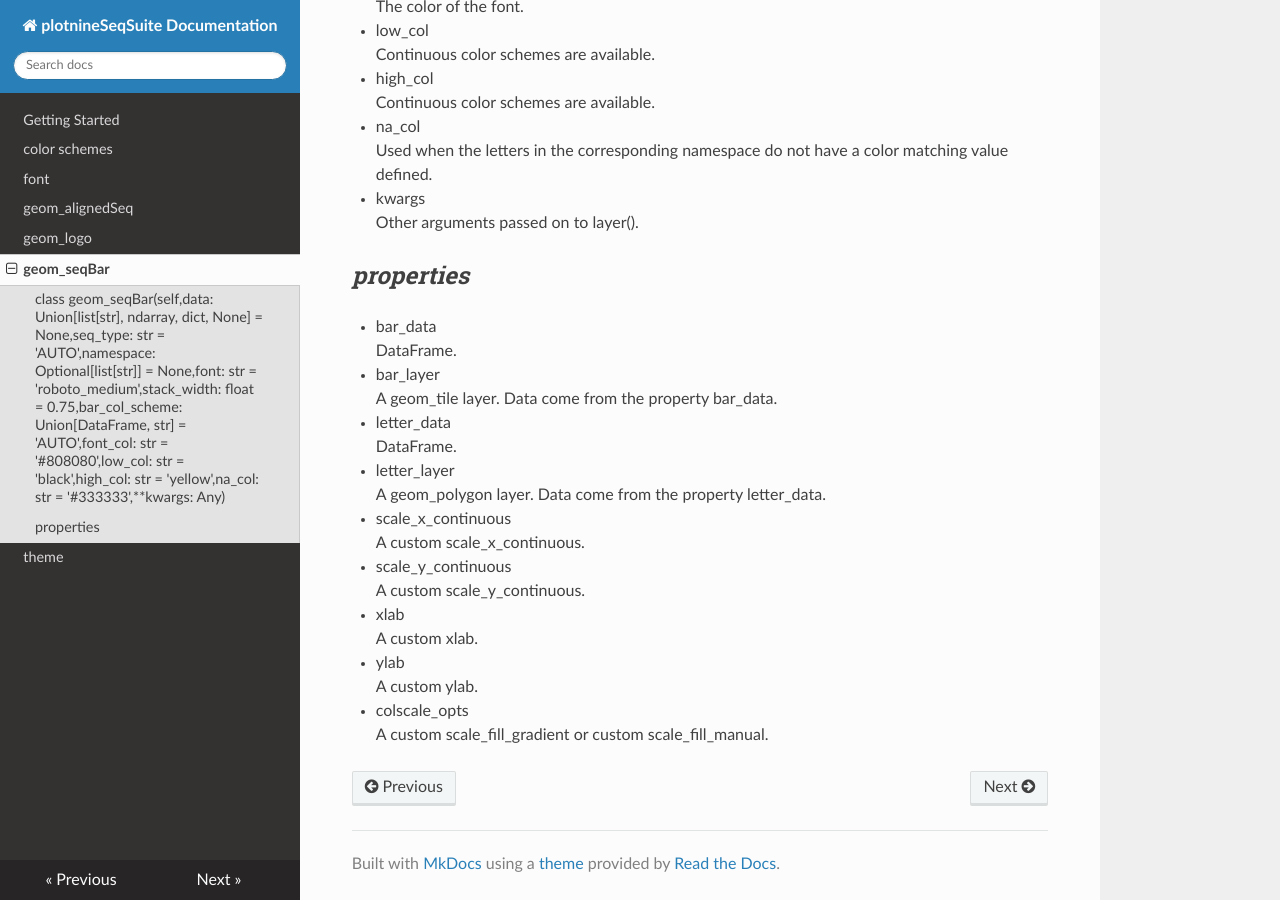
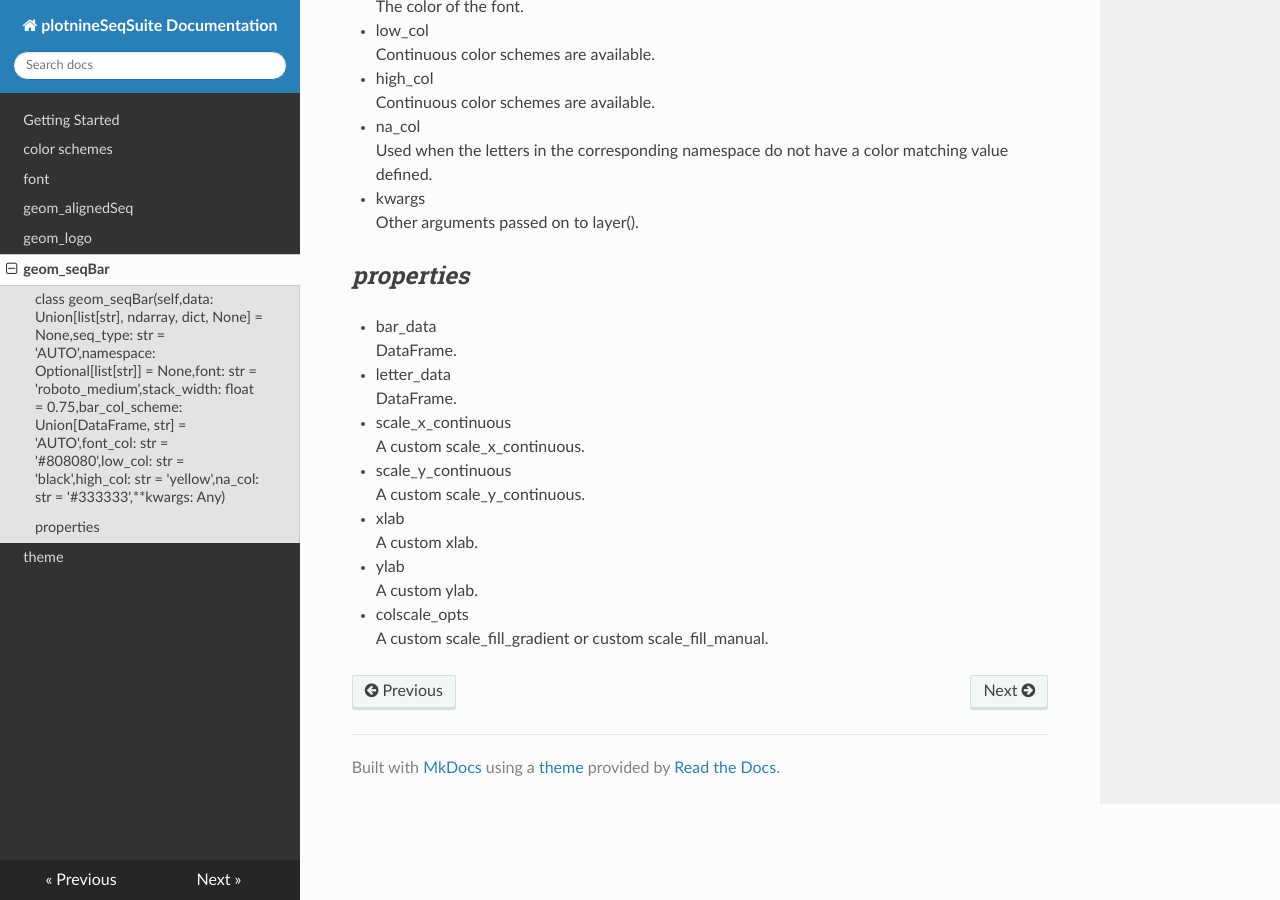
Before and after one commit to CaoTianze/plotnineseqsuite, an MkDocs documentation site: the page built from docs/geom_seqBar.md, in a window 1280 px wide and 900 px high, scrolled down 895 px. Built offline with MkDocs 1.6.1, drawn with Linux system fonts in a browser that asks for light colours; nearby versions of some CDN libraries.

Commit message:
update doc

```diff
--- a/docs/geom_seqBar.md
+++ b/docs/geom_seqBar.md
@@ -32,12 +32,8 @@ Other arguments passed on to layer().
 ## *properties*
 - bar_data
 DataFrame.
-- bar_layer
-A geom_tile layer. Data come from the property bar_data.
 - letter_data
 DataFrame.
-- letter_layer
-A geom_polygon layer. Data come from the property letter_data.
 - scale_x_continuous
 A custom scale_x_continuous.
 - scale_y_continuous
```
Also changed, not shown: docs/geom_alignedSeq.md (+0 -4 lines), docs/geom_logo.md (+0 -2 lines).
